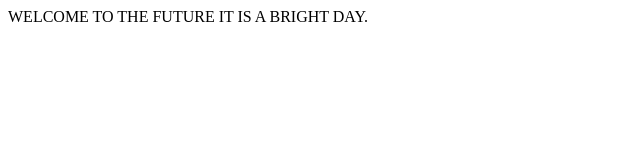
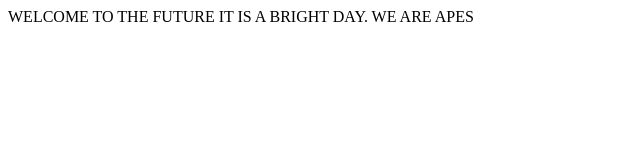
Before and after one commit to fgorkhs/testing2, a plain HTML site: page index.html in a window 1280 px wide. Shown: the whole page, without its empty margins (0-640 px from the left). Drawn offline with Linux system fonts and the light colour scheme.

Commit message:
ADDED LINE ABOUT BEING APES

```diff
--- a/index.html
+++ b/index.html
@@ -5,5 +5,6 @@
 	<body>
 	WELCOME TO THE FUTURE
 	IT IS A BRIGHT DAY.
+	WE ARE APES
 	</body>
 </html>
```
